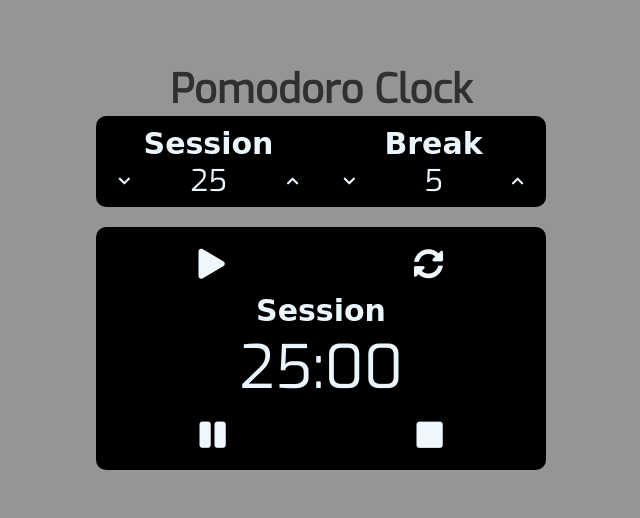
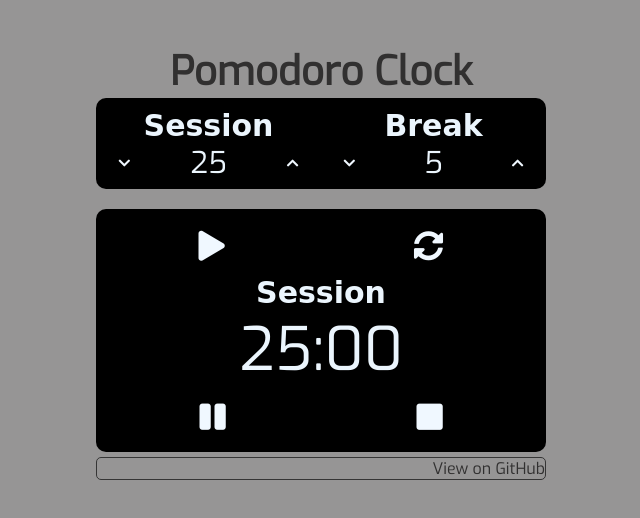
Before and after one commit to afeso/pomodoro, a plain HTML site: page index.html in a window 1280 px wide. Shown: the whole page, without its empty margins (319-959 px from the left). Drawn offline with Linux system fonts and the light colour scheme; a web font is replaced by a local one.

Commit message:
Cleaned Up Unused styling and javascript

```diff
--- a/index.html
+++ b/index.html
@@ -54,6 +54,10 @@
         </div>
 
       </div>
+
+      <div class="footer">
+        <a href="https://github.com/afeso/pomodoro">View on GitHub</a>
+      </div>
     </div>
 
 
--- a/script.js
+++ b/script.js
@@ -1,4 +1,4 @@
-let initial = {workTime: 1500, breakTime: 300, timer: -1, counter: 0} //Default Values
+let initial = {workTime: 1500, breakTime: 300, timer: -1} //Default Values
 
 let workTime = initial.workTime
 let breakTime = initial.breakTime
@@ -16,11 +16,9 @@ function startWorking() {
     console.log(`work: ${formatToTime(workTime)}`)
     timeDisplay.innerHTML = formatToTime(workTime)
     workTime--
-    // check_counter('check')
   } else {
     clearInterval(timer)
     resetTimer('breakTime')
-    // counter++
     alarm.play()
     timer = setInterval(startResting, 1000)
     currentPhase.innerHTML = 'Break'
@@ -40,7 +38,6 @@ function startResting() {
     currentPhase.innerHTML = 'Session'
     alarm.play()
   }
-
 }
 
 function resetTimer(name) {
@@ -134,7 +131,6 @@ function renewPomodoro(type) {
     workTime = parseInt(sessionTime.innerHTML) * 60
     breakTime = parseInt(restTime.innerHTML) * 60
     timer = initial.timer
-    // counter = initial.counter
     timeDisplay.innerHTML = formatToTime(workTime)
     currentPhase.innerHTML = 'Session'
 
--- a/style.css
+++ b/style.css
@@ -2,8 +2,6 @@
     margin: 0;
     padding: 0;
     font-family: 'Exo', sans-serif;
-    /* font-family: 'ZCOOL QingKe HuangYou', cursive; */
-    /* border: 1px solid rgb(250, 250, 250); */
 }
 
 body {
@@ -13,7 +11,6 @@ body {
     align-items: flex-start;
     margin: auto;
     width: fit-content;
-    /*! height: -webkit-fill-available; */
 }
 
 .headings {
@@ -22,13 +19,9 @@ body {
 }
 
 .container {
-/*     display: flex; */
-    /* justify-content: space-between; */
-    /* background-color: rgb(0, 0, 0); */
     color: rgb(235, 245, 253);
     width: 450px;
-    padding-top: 14%;
-    padding-bottom: 10%;
+    padding-top: 10%;
 }
 
 .header {
@@ -40,8 +33,6 @@ body {
 }
 
 .session, .break {
-/*     display: flex; */
-/*     border: 1px solid white; */
     width: 40%;
 }
 
@@ -51,9 +42,7 @@ body {
 
 .sessionBreak{
     background-color: rgb(0, 0, 0);
-    /* border: 1px solid rgb(250, 250, 250); */
     display: flex;
-    /* justify-content: space-between; */
     justify-content: space-around;
     border-radius: 10px;
     padding-top: 10px;
@@ -63,11 +52,9 @@ body {
 .timeControls {
     display: flex;
     justify-content: space-between;
-/*     border: 1px solid; */
 }
 
 #increaseTime, #decreaseTime, #increaseBreak, #decreaseBreak {
-    /* font-size: 100%; */
     font-family: inherit;
     border: 0;
     padding: 0;
@@ -97,10 +84,8 @@ body {
 
 .timerDisplay {
     background-color: rgb(0, 0, 0);
-    /* display: flex; */
     justify-content: center;
     margin-top: 20px;
-    /* border: 1px solid rgb(255, 255, 255); */
     border-radius: 10px;
     padding-top: 10px;
     padding-bottom: 6px;
@@ -109,7 +94,6 @@ body {
 .sessionControls {
     display: flex;
     justify-content: space-around;
-/*     border: 1px solid */
     margin: 8px;
 }
 
@@ -126,3 +110,21 @@ h5 {
     font-family: 'ZCOOL QingKe HuangYou', cursive;
     font-size: 30px;
 }
+
+.footer {
+    border: 1px solid #353535;
+    display: flex;
+    justify-content: flex-end;
+    margin-top: 5px;
+    border-radius: 5px;
+}
+
+a {
+    color: #313030;
+    text-decoration: none;
+}
+
+a:hover {
+    color: white;
+    text-decoration: underline;
+}
```
Also changed, not shown: 1 other file.
